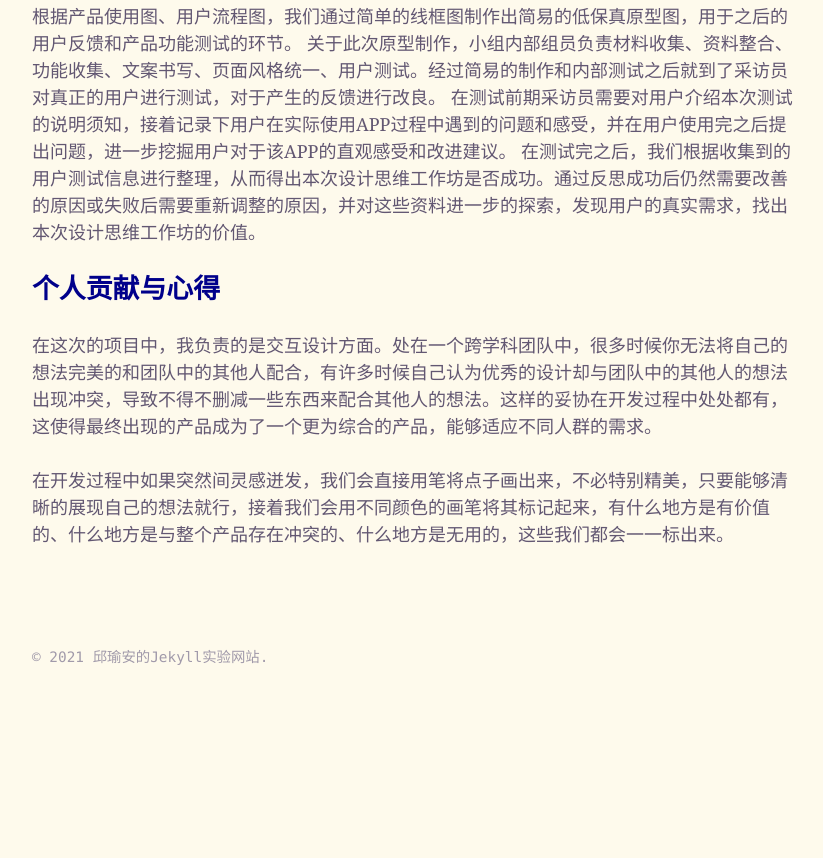
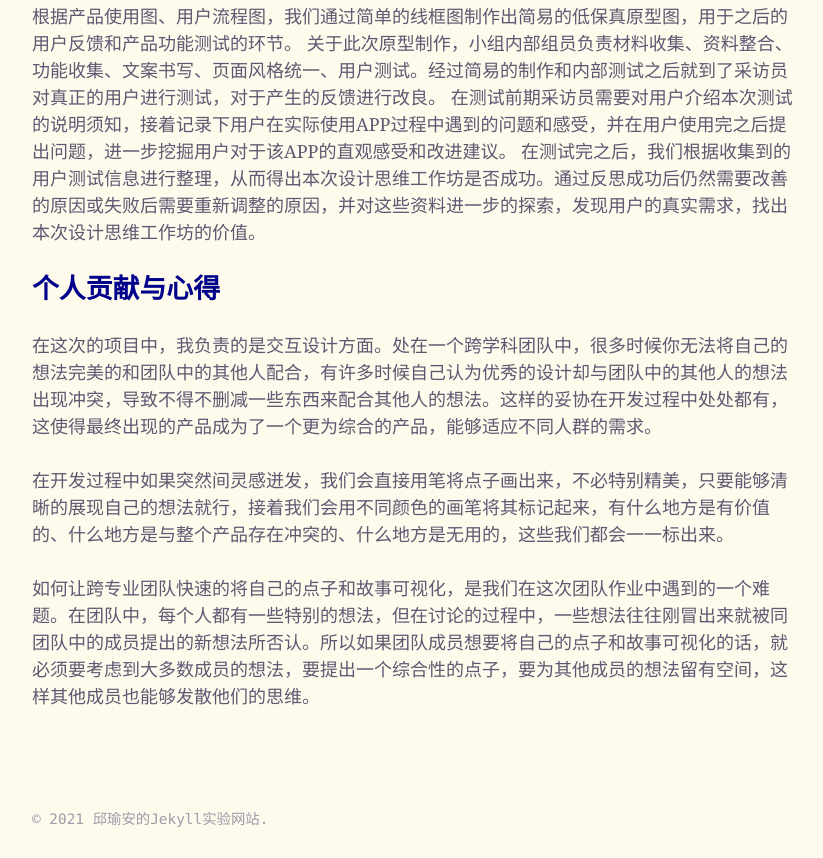
Before and after one commit to QiuYuAn0303/Kamen_Rider, a Jekyll site: the page built from _posts/2021-06-06-JianShen.md, in a window 1280 px wide and 900 px high, scrolled down 5545 px, cut to the strip 42-900 px from the top of the window. Shown: the whole strip, without its empty margins (40-863 px from the left). Built offline with Jekyll 4.4.1, drawn with Linux system fonts in a browser that asks for light colours; before the commit the page ends 6283 px from its top, so only the background shows below that.

Commit message:
增加 个人贡献与心得 内容

```diff
--- a/_posts/2021-06-06-JianShen.md
+++ b/_posts/2021-06-06-JianShen.md
@@ -110,3 +110,5 @@ categories:
 在这次的项目中，我负责的是交互设计方面。处在一个跨学科团队中，很多时候你无法将自己的想法完美的和团队中的其他人配合，有许多时候自己认为优秀的设计却与团队中的其他人的想法出现冲突，导致不得不删减一些东西来配合其他人的想法。这样的妥协在开发过程中处处都有，这使得最终出现的产品成为了一个更为综合的产品，能够适应不同人群的需求。
 
 在开发过程中如果突然间灵感迸发，我们会直接用笔将点子画出来，不必特别精美，只要能够清晰的展现自己的想法就行，接着我们会用不同颜色的画笔将其标记起来，有什么地方是有价值的、什么地方是与整个产品存在冲突的、什么地方是无用的，这些我们都会一一标出来。
+
+如何让跨专业团队快速的将自己的点子和故事可视化，是我们在这次团队作业中遇到的一个难题。在团队中，每个人都有一些特别的想法，但在讨论的过程中，一些想法往往刚冒出来就被同团队中的成员提出的新想法所否认。所以如果团队成员想要将自己的点子和故事可视化的话，就必须要考虑到大多数成员的想法，要提出一个综合性的点子，要为其他成员的想法留有空间，这样其他成员也能够发散他们的思维。
```
